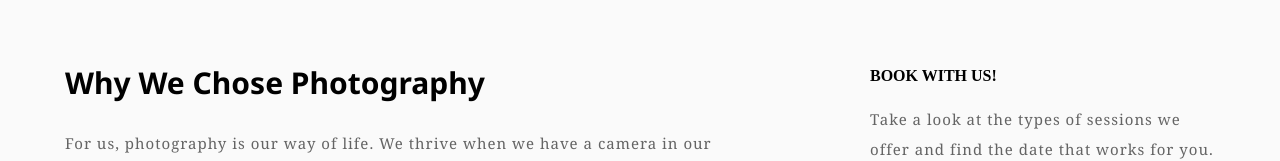
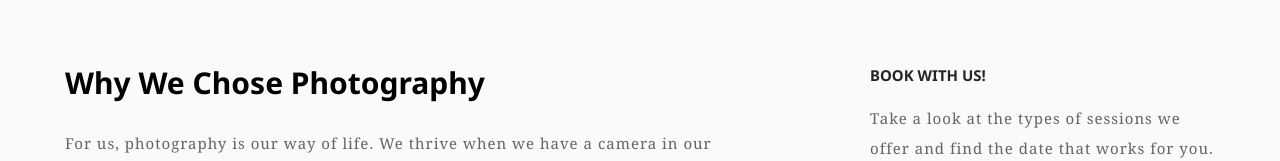
Before and after one commit to PKMK-photography/pkmk-photography, a React (Create React App) app: page / in a window 1280 px wide. Shown: the part 642-803 px from the top of the page. Built offline with nearby package versions, Linux system fonts and the light colour scheme.

Commit message:
making adjustments to text styling

```diff
--- a/src/App.css
+++ b/src/App.css
@@ -15,6 +15,11 @@ h2, h3 {
   font-family: 'Noto Sans', sans-serif;
   line-height: 2em;
   color: #262626;
+}
+
+h5 {
+  font-family: 'Noto Sans', sans-serif;
+  color: #646464;
 }
 
 p {
--- a/src/Components/Home/Home.css
+++ b/src/Components/Home/Home.css
@@ -22,8 +22,8 @@
 }
 
 .book-with-us {
-    color: black;
-    font-weight: bold;
+    font-size: 15px;
+    color: #262626;
     margin-bottom: 15px;
 }
 
```
